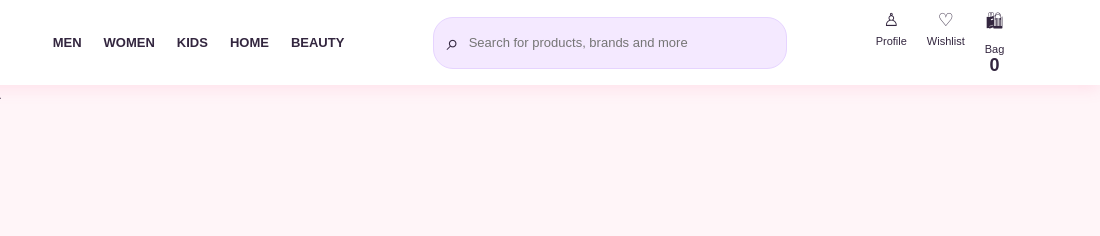
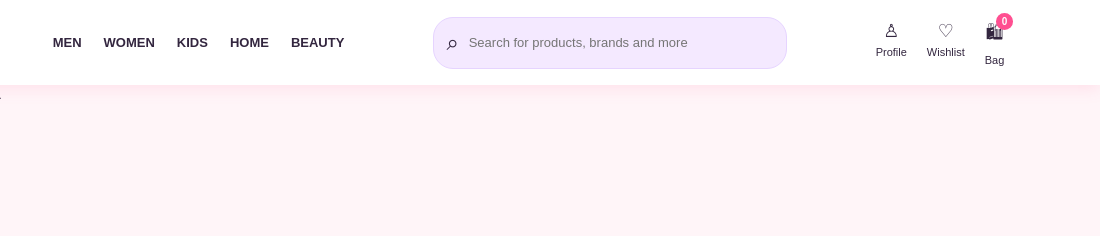
Before and after one commit to dikshamehta2006/Myntra-Clone, a plain HTML site: page index.html in a window 1280 px wide. Shown: the full height of the page, 180-1280 px from the left. Drawn offline with Linux system fonts and the light colour scheme.

Commit message:
styling of shopping bag item

```diff
--- a/style.css
+++ b/style.css
@@ -96,3 +96,13 @@ body {
     font-size: 11px;
     margin-top: 4px;
 }
+.bag-item b {
+    position: absolute;
+    top: -7px;
+    right: -9px;
+    background: #FF4F91;
+    color: white;
+    font-size: 10px;
+    border-radius: 50%;
+    padding: 3px 6px;
+}
```
